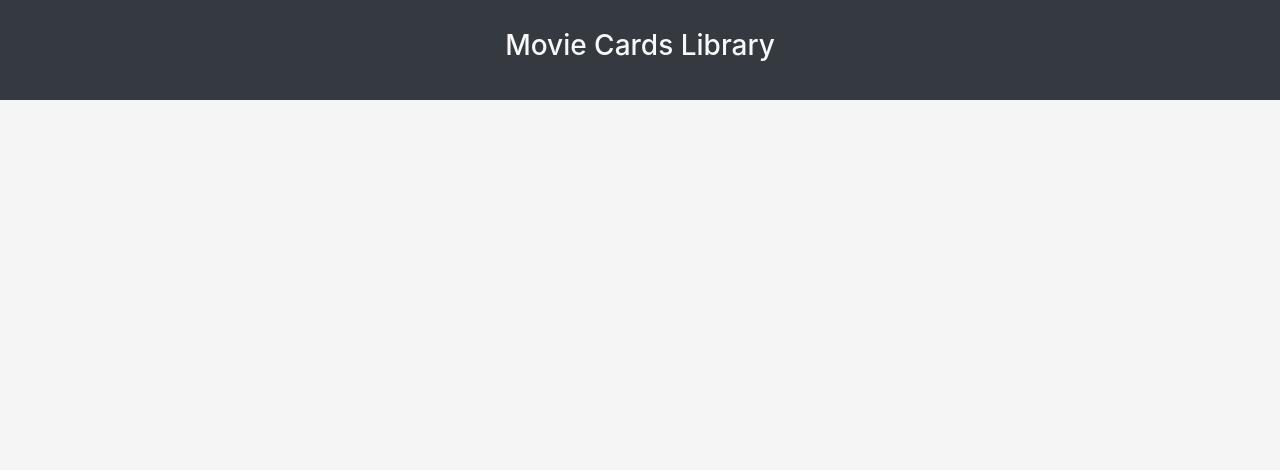
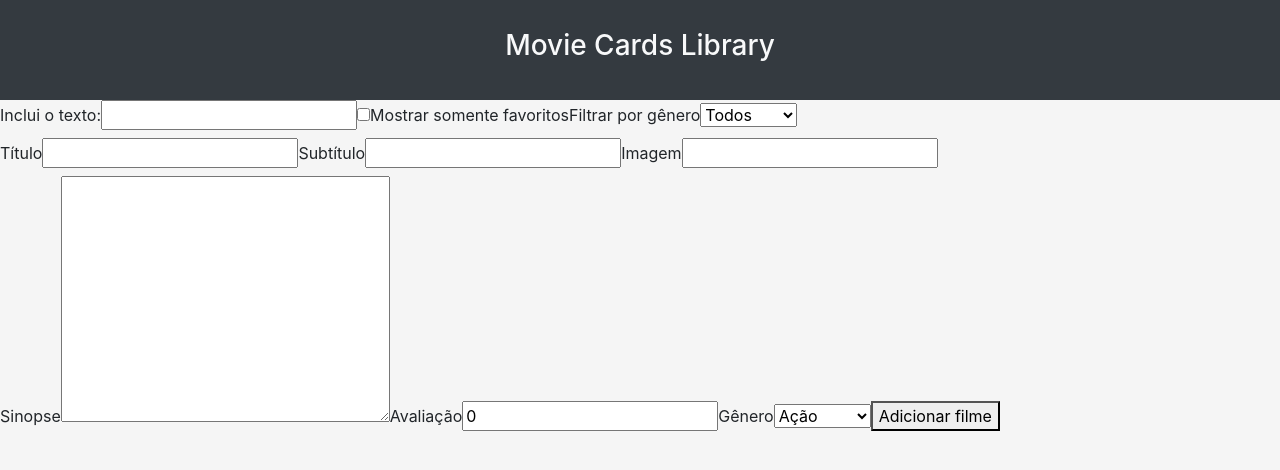
Before and after one commit to Bel-Albuquerque/movie-cards-library-stateful, a React (Create React App) app: page / in a window 1280 px wide. Shown: the top 470 px of the page. Built offline with nearby package versions, Linux system fonts and the light colour scheme.

Commit message:
requisitos 1 ao 14

```diff
--- a/src/App.js
+++ b/src/App.js
@@ -1,11 +1,16 @@
 import React from 'react';
 import Header from './components/Header';
+import AddMovie from './components/AddMovie';
+import SearchBar from './components/SearchBar';
 import './App.css';
 
 function App() {
   return (
     <div className="App">
       <Header />
+      <SearchBar />
+      <AddMovie />
+
     </div>
   );
 }
--- a/src/components/AddMovie.jsx
+++ b/src/components/AddMovie.jsx
@@ -1 +1,92 @@
-// implement AddMovie component here
+import React from 'react';
+import PropTypes from 'prop-types';
+import JuntaInputs from './JuntaInputs';
+import InputNumber from './InputNumber';
+
+class AddMovie extends React.Component {
+  constructor() {
+    super();
+    this.state = {
+      subtitle: '',
+      title: '',
+      imagePath: '',
+      storyline: '',
+      rating: 0,
+      genre: 'action',
+    };
+  }
+
+  atualizaEstado= ({ target }) => {
+    const { name, value } = target;
+    this.setState({
+      [name]: value,
+    });
+  }
+
+  buttonFunction = (event, onClick) => {
+    event.preventDefault();
+    onClick();
+    this.setState({
+      subtitle: '',
+      title: '',
+      imagePath: '',
+      storyline: '',
+      rating: 0,
+      genre: 'action',
+    });
+  }
+
+  render() {
+    const { onClick } = this.props;
+    const { subtitle, title, imagePath, storyline, rating, genre } = this.state;
+    return (
+      <form data-testid="add-movie-form">
+        <JuntaInputs
+          subtitle={ subtitle }
+          title={ title }
+          imagePath={ imagePath }
+          storyline={ storyline }
+          funcao={ this.atualizaEstado }
+        />
+        <InputNumber
+          label="rating-input-label"
+          labelText="Avaliação"
+          value={ rating }
+          Name="rating"
+          dataTest="rating-input"
+          type="number"
+          func={ this.atualizaEstado }
+        />
+        <label
+          htmlFor="genre-input-label"
+          data-testid="genre-input-label"
+        >
+          Gênero
+          <select
+            data-testid="genre-input"
+            name="genre"
+            value={ genre }
+            onChange={ this.atualizaEstado }
+          >
+            <option data-testid="genre-option" value="action">Ação</option>
+            <option data-testid="genre-option" value="comedy">Comédia</option>
+            <option data-testid="genre-option" value="thriller">Suspense</option>
+          </select>
+        </label>
+        <button
+          type="submit"
+          data-testid="send-button"
+          onClick={ (event) => this.buttonFunction(event, onClick) }
+        >
+          Adicionar filme
+        </button>
+      </form>
+    );
+  }
+}
+
+AddMovie.propTypes = {
+  onClick: PropTypes.func.isRequired,
+};
+
+export default AddMovie;
--- /dev/null
+++ b/src/components/InputNumber.jsx
@@ -0,0 +1,34 @@
+import React from 'react';
+import PropTypes from 'prop-types';
+
+class InputNumber extends React.Component {
+  render() {
+    const { label, labelText, value, Name, dataTest, func } = this.props;
+    return (
+      <label
+        htmlFor={ label }
+        data-testid={ label }
+      >
+        {labelText}
+        <input
+          name={ Name }
+          data-testid={ dataTest }
+          type="number"
+          onChange={ func }
+          value={ value }
+        />
+      </label>
+    );
+  }
+}
+
+InputNumber.propTypes = {
+  label: PropTypes.string.isRequired,
+  labelText: PropTypes.string.isRequired,
+  Name: PropTypes.string.isRequired,
+  dataTest: PropTypes.string.isRequired,
+  func: PropTypes.func.isRequired,
+  value: PropTypes.number.isRequired,
+};
+
+export default InputNumber;
--- /dev/null
+++ b/src/components/InputText.jsx
@@ -0,0 +1,34 @@
+import React from 'react';
+import PropTypes from 'prop-types';
+
+class InputText extends React.Component {
+  render() {
+    const { label, labelText, value, Name, dataTest, func } = this.props;
+    return (
+      <label
+        htmlFor={ label }
+        data-testid={ label }
+      >
+        {labelText}
+        <input
+          name={ Name }
+          data-testid={ dataTest }
+          type="text"
+          onChange={ func }
+          value={ value }
+        />
+      </label>
+    );
+  }
+}
+
+InputText.propTypes = {
+  label: PropTypes.string.isRequired,
+  labelText: PropTypes.string.isRequired,
+  Name: PropTypes.string.isRequired,
+  dataTest: PropTypes.string.isRequired,
+  func: PropTypes.func.isRequired,
+  value: PropTypes.string.isRequired,
+};
+
+export default InputText;
--- /dev/null
+++ b/src/components/JuntaInputs.jsx
@@ -0,0 +1,61 @@
+import React from 'react';
+import PropTypes from 'prop-types';
+import InputText from './InputText';
+
+class JuntaInputs extends React.Component {
+  render() {
+    const { title, subtitle, imagePath, storyline, funcao } = this.props;
+    return (
+      <>
+        <InputText
+          label="title-input-label"
+          labelText="Título"
+          value={ title }
+          Name="title"
+          dataTest="title-input"
+          func={ funcao }
+        />
+        <InputText
+          label="subtitle-input-label"
+          labelText="Subtítulo"
+          value={ subtitle }
+          Name="subtitle"
+          dataTest="subtitle-input"
+          func={ funcao }
+        />
+        <InputText
+          label="image-input-label"
+          labelText="Imagem"
+          value={ imagePath }
+          Name="imagePath"
+          dataTest="image-input"
+          func={ funcao }
+        />
+        <label
+          data-testid="storyline-input-label"
+          htmlFor="storyline-input-label"
+        >
+          Sinopse
+          <textarea
+            name="storyline"
+            data-testid="storyline-input"
+            onChange={ funcao }
+            value={ storyline }
+            cols="30"
+            rows="10"
+          />
+        </label>
+      </>
+    );
+  }
+}
+
+JuntaInputs.propTypes = {
+  title: PropTypes.string.isRequired,
+  subtitle: PropTypes.string.isRequired,
+  imagePath: PropTypes.string.isRequired,
+  storyline: PropTypes.string.isRequired,
+  funcao: PropTypes.func.isRequired,
+};
+
+export default JuntaInputs;
```
Also changed, not shown: 1 other file (tests, documents, lock files or other folders).
